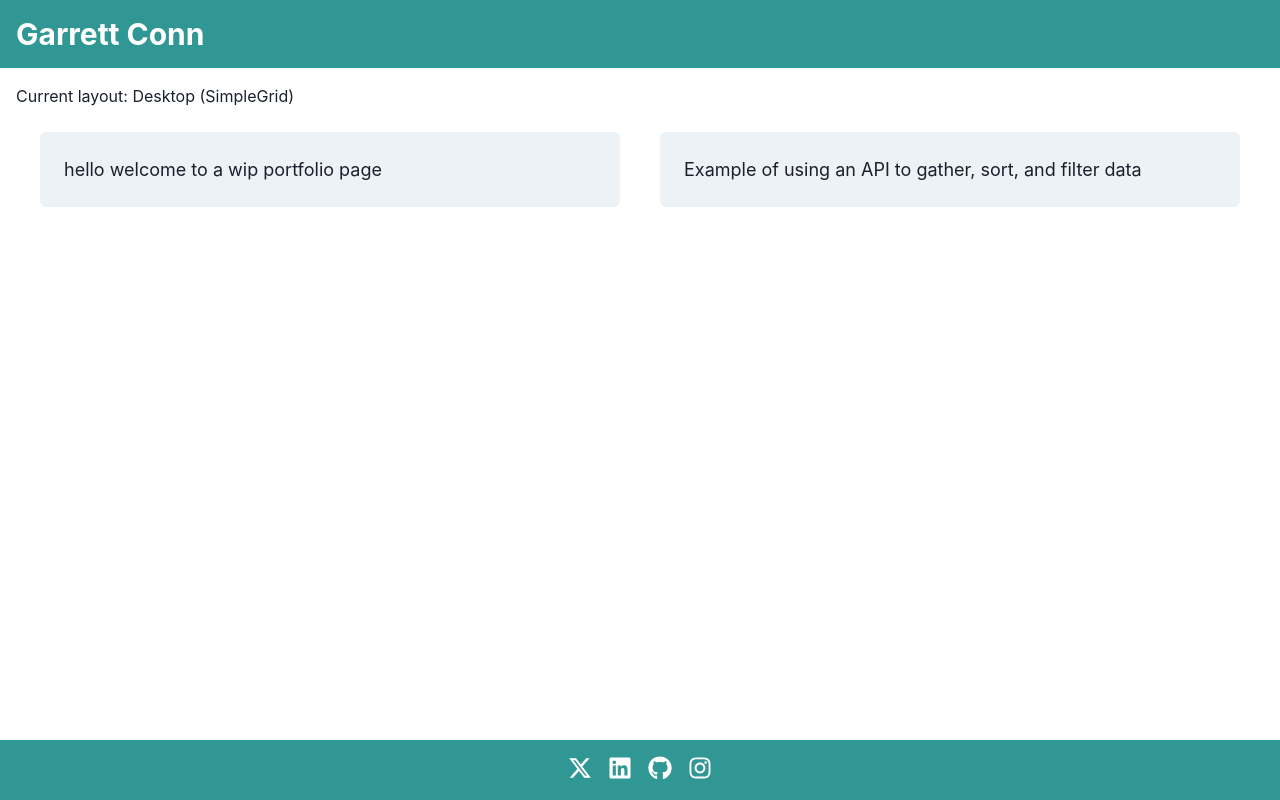
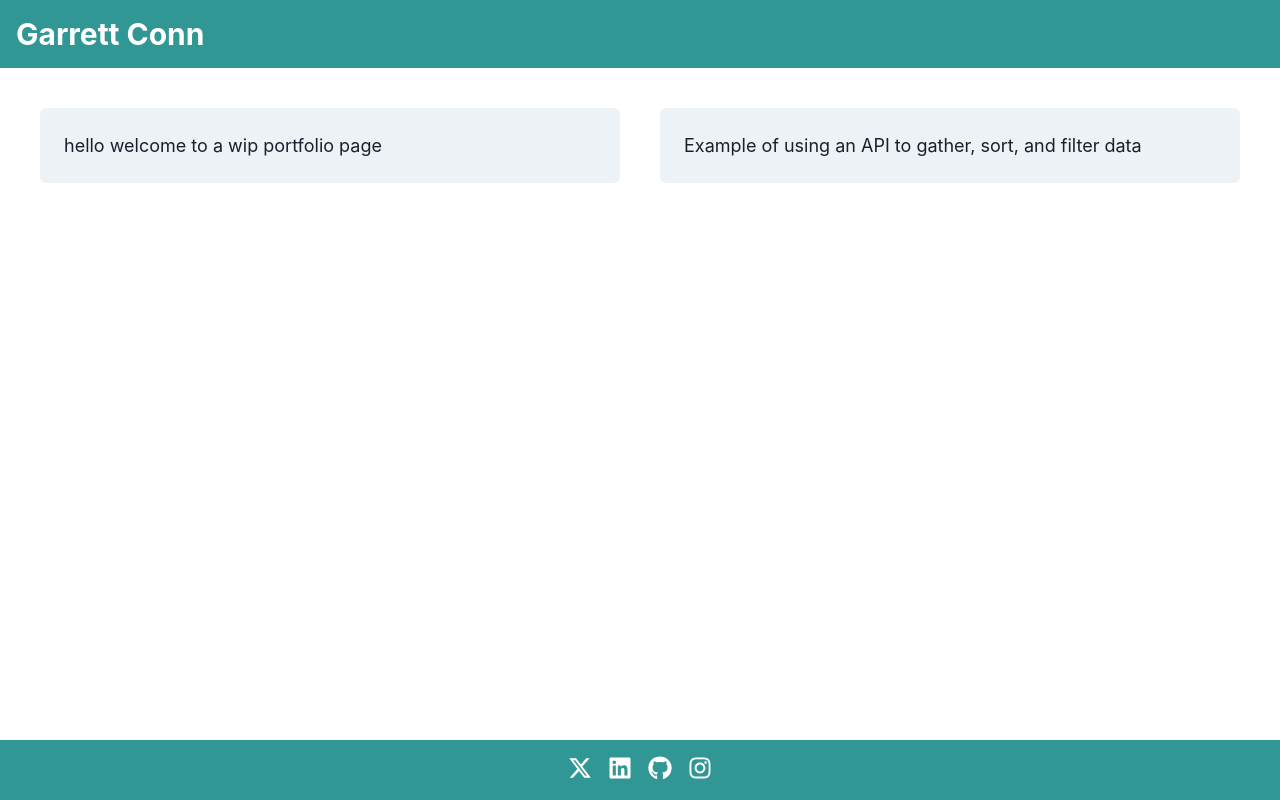
Before and after one commit to platform6/personal_site, a React (Create React App) app: page / in a window 1280 px wide. Built offline with nearby package versions, Linux system fonts and the light colour scheme.

Commit message:
removing debugging text

```diff
--- a/src/pages/HomePage.js
+++ b/src/pages/HomePage.js
@@ -53,13 +53,6 @@ const HomePage = () => {
         url="https://garrettconn.com"
       />
       <Layout>
-        <Box>
-          <Text>
-            Current layout:{' '}
-            {isMobile ? 'Mobile (HStack)' : 'Desktop (SimpleGrid)'}
-          </Text>
-        </Box>
-
         {isMobile ? (
           <VStack
             spacing={5}
```
